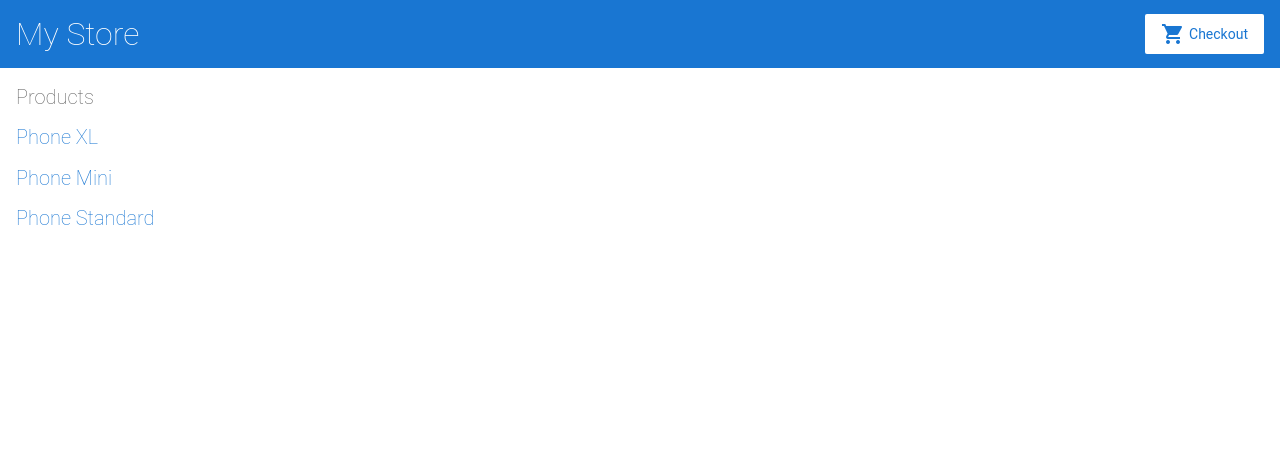
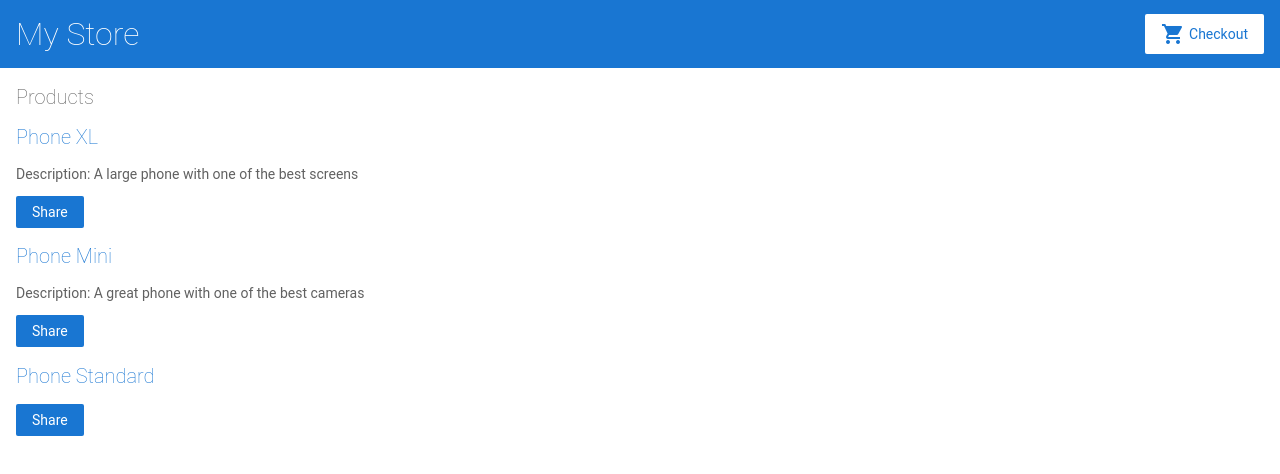
Before and after one commit to caioavelar/AngularLearning, an Angular app: page / in a window 1280 px wide. Shown: the top 474 px of the page. Built offline with nearby package versions, Linux system fonts and the light colour scheme.

Commit message:
1 file modified

```diff
--- a/src/app/product-list/product-list.component.html
+++ b/src/app/product-list/product-list.component.html
@@ -6,6 +6,14 @@
       {{product.name}}
     </a>
   </h2>
+
+  <p *ngIf="product.description">
+    Description: {{product.description}}
+  </p>
+
+  <button (click)="share()">
+    Share
+  </button>
 </div>
 
 <!--
```
